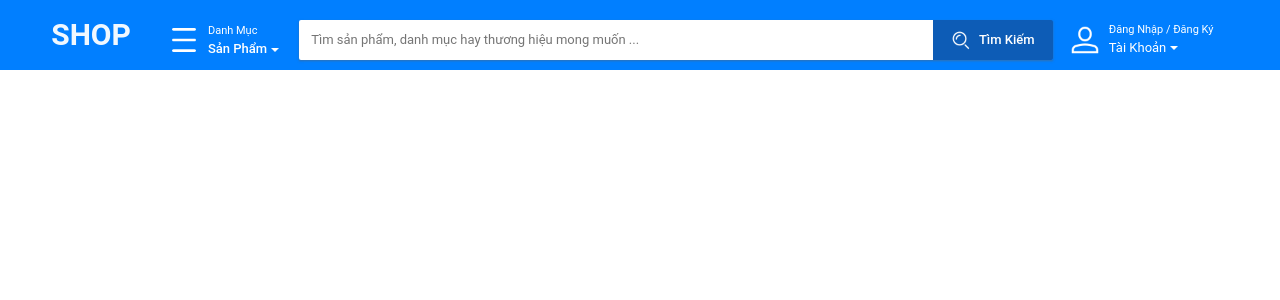
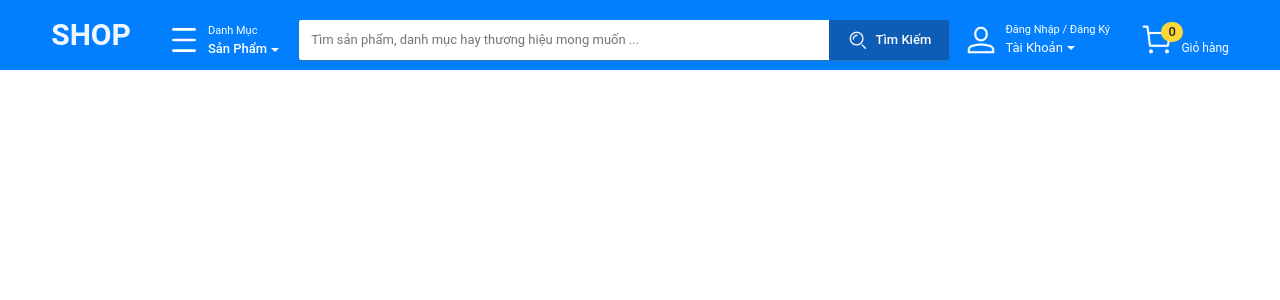
Before and after one commit to Phong940253/Shopping-Cart-System, a React (Create React App) app in the folder client/: page / in a window 1280 px wide. Shown: the top 300 px of the page. Built offline with nearby package versions, Linux system fonts and the light colour scheme.

Commit message:
update banner

```diff
--- a/client/src/App.js
+++ b/client/src/App.js
@@ -4,6 +4,7 @@ import "./css/FormSearch.css";
 import "./css/MenuButton.css";
 import "./css/HeaderUser.css";
 import "./css/User.css";
+import "./css/ShortcutCart.css";
 // import Login from "./components/Login";
 // import Signup from "./components/Signup";
 // import { BrowserRouter as Router, Switch, Route, Link } from "react-router-dom";
--- a/client/src/components/HeaderUser.js
+++ b/client/src/components/HeaderUser.js
@@ -1,7 +1,8 @@
 import React, { Component } from "react";
 import { BrowserRouter as Router, Switch, Route, Link } from "react-router-dom";
 import profile from "../img/profile.png";
-import User from "./User";
+import UserShortcut from "./ShortcutUser";
+import ShortcutCart from "./ShortcutCart";
 
 class HeaderUser extends Component {
     render() {
@@ -10,9 +11,9 @@ class HeaderUser extends Component {
                 <div className="header-user">
                     <div className="header-account-container">
                         <img className="profile-icon" src={profile} />
-                        <User></User>
+                        <UserShortcut></UserShortcut>
                     </div>
-                    <div className="header-user-shortcut-cart"></div>
+                    <ShortcutCart></ShortcutCart>
                 </div>
             </Router>
         );
--- /dev/null
+++ b/client/src/components/ShortcutCart.js
@@ -0,0 +1,37 @@
+import React, { Component } from "react";
+import { BrowserRouter as Router, Link } from "react-router-dom";
+import cartIcon from "../img/cart.png";
+
+class CartItem extends Component {
+    constructor(props) {
+        super(props);
+        this.state = {
+            number: 0,
+        };
+    }
+    render() {
+        return <span className="num-cart-item">{this.state.number}</span>;
+    }
+}
+
+class ShortcutCart extends Component {
+    render() {
+        return (
+            <Router>
+                <div className="header-user-shortcut-cart">
+                    <Link>
+                        <div className="user-style-item">
+                            <div className="cart-wrapper">
+                                <img className="cart-icon" src={cartIcon} />
+                                <CartItem></CartItem>
+                            </div>
+                            <span>Giỏ hàng</span>
+                        </div>
+                    </Link>
+                </div>
+            </Router>
+        );
+    }
+}
+
+export default ShortcutCart;
--- a/client/src/components/User.js
+++ b/client/src/components/ShortcutUser.js
@@ -2,7 +2,7 @@ import React, { Component } from "react";
 import { BrowserRouter as Router, Switch, Route, Link } from "react-router-dom";
 import ArrawIcon from "../img/arow.png";
 
-class User extends Component {
+class UserShortcut extends Component {
     render() {
         return (
             <Router>
@@ -24,9 +24,9 @@ class User extends Component {
     }
 }
 
-User.defaultProps = {
+UserShortcut.defaultProps = {
     name: "",
     isLogin: false,
 };
 
-export default User;
+export default UserShortcut;
--- a/client/src/css/HeaderUser.css
+++ b/client/src/css/HeaderUser.css
@@ -18,10 +18,6 @@
     letter-spacing: 0.7px;
 }
 
-.header-user-shortcut-cart {
-    position: relative;
-    display: block;
-}
 
 .profile-icon {
     width: 32px;
--- /dev/null
+++ b/client/src/css/ShortcutCart.css
@@ -0,0 +1,50 @@
+
+.header-user-shortcut-cart {
+    position: relative;
+    display: block;
+}
+
+.header-user-shortcut-cart a {
+    color: rgb(0, 127, 240);
+    text-decoration: none;
+    background-color: transparent;
+}
+
+.user-style-item {
+    cursor: pointer;
+    margin: 0px 0px 0px 16px;
+    -webkit-box-align: center;
+    display: flex;
+    color: rgb(255, 255, 255);
+    font-size: 12px;
+    position: relative;
+    letter-spacing: 0.7px;
+    align-items: flex-end;
+}
+
+.user-style-item .cart-wrapper {
+    position: relative;
+    margin-right: 8px;
+    display: flex;
+}
+
+.cart-icon {
+    width: 32px;
+    height: 32px;
+}
+
+.num-cart-item {
+    color: rgb(36, 36, 36);
+    background: rgb(253, 216, 53);
+    height: 20px;
+    left: 20px;
+    top: -2px;
+    border-radius: 40px;
+    display: inline-block;
+    text-align: center;
+    line-height: 20px;
+    font-size: 13px;
+    font-weight: 500;
+    position: absolute;
+    padding: 0px 7px;
+}
```
Also changed, not shown: client/src/img/cart.png (added).
